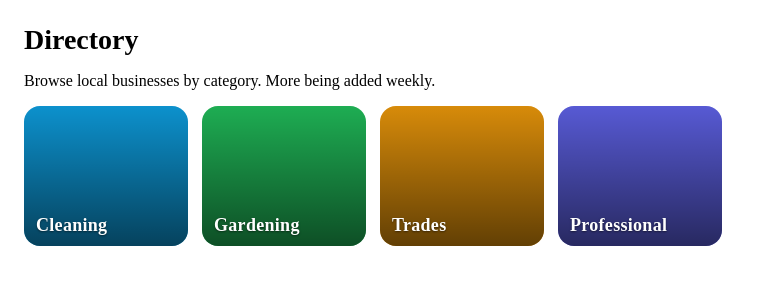
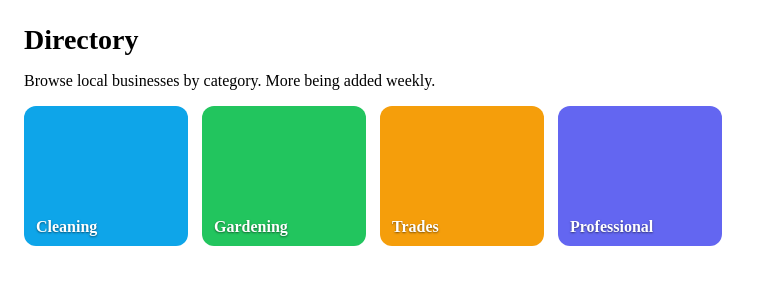
Before and after one commit to llantrisantlocal/llantrisantlocal, a Next.js app: page /directory in a window 1280 px wide. Shown: the top 300 px of the page, without its empty margins (0-761 px from the left). Built offline with nearby package versions, Linux system fonts and the light colour scheme.

Commit message:
Update Tile.tsx

```diff
--- a/app/components/Tile.tsx
+++ b/app/components/Tile.tsx
@@ -5,35 +5,29 @@ import Image from "next/image";
 type Props = {
   href: string;
   title: string;
-  img?: string;     // optional: shows color fallback if missing
-  fallback?: string;
-  height?: number;
+  img?: string;     // optional background image
+  fallback?: string; // fallback colour if no image
 };
 
-export default function Tile({
-  href,
-  title,
-  img,
-  fallback = "#111827",
-  height = 140,
-}: Props) {
+export default function Tile({ href, title, img, fallback = "#1a1a1a" }: Props) {
   return (
     <Link
       href={href}
       style={{
         position: "relative",
         display: "block",
-        height,
-        borderRadius: 16,
+        height: 140,
+        borderRadius: 12,
         overflow: "hidden",
         background: fallback,
         color: "white",
+        fontWeight: "bold",
         textDecoration: "none",
       }}
     >
-      {/* background image – not clickable */}
+      {/* background image if available */}
+      {img && (
         <div style={{ position: "absolute", inset: 0, pointerEvents: "none" }}>
-        {img ? (
           <Image
             src={img}
             alt=""
@@ -41,27 +35,25 @@ export default function Tile({
             sizes="200px"
             style={{ objectFit: "cover", opacity: 0.6 }}
           />
-        ) : null}
           <div
             style={{
               position: "absolute",
               inset: 0,
               background:
-              "linear-gradient(180deg, rgba(0,0,0,0.12) 0%, rgba(0,0,0,0.6) 100%)",
+                "linear-gradient(180deg, rgba(0,0,0,0.15) 0%, rgba(0,0,0,0.6) 100%)",
             }}
           />
         </div>
+      )}
 
+      {/* text label */}
       <div
         style={{
           position: "absolute",
           bottom: 10,
           left: 12,
-          right: 12,
           zIndex: 1,
-          fontWeight: 800,
-          letterSpacing: 0.3,
-          fontSize: 18,
+          fontSize: 16,
           textShadow: "0 1px 2px rgba(0,0,0,.5)",
         }}
       >
```
Lines whose indentation alone changed are shown as unchanged.
